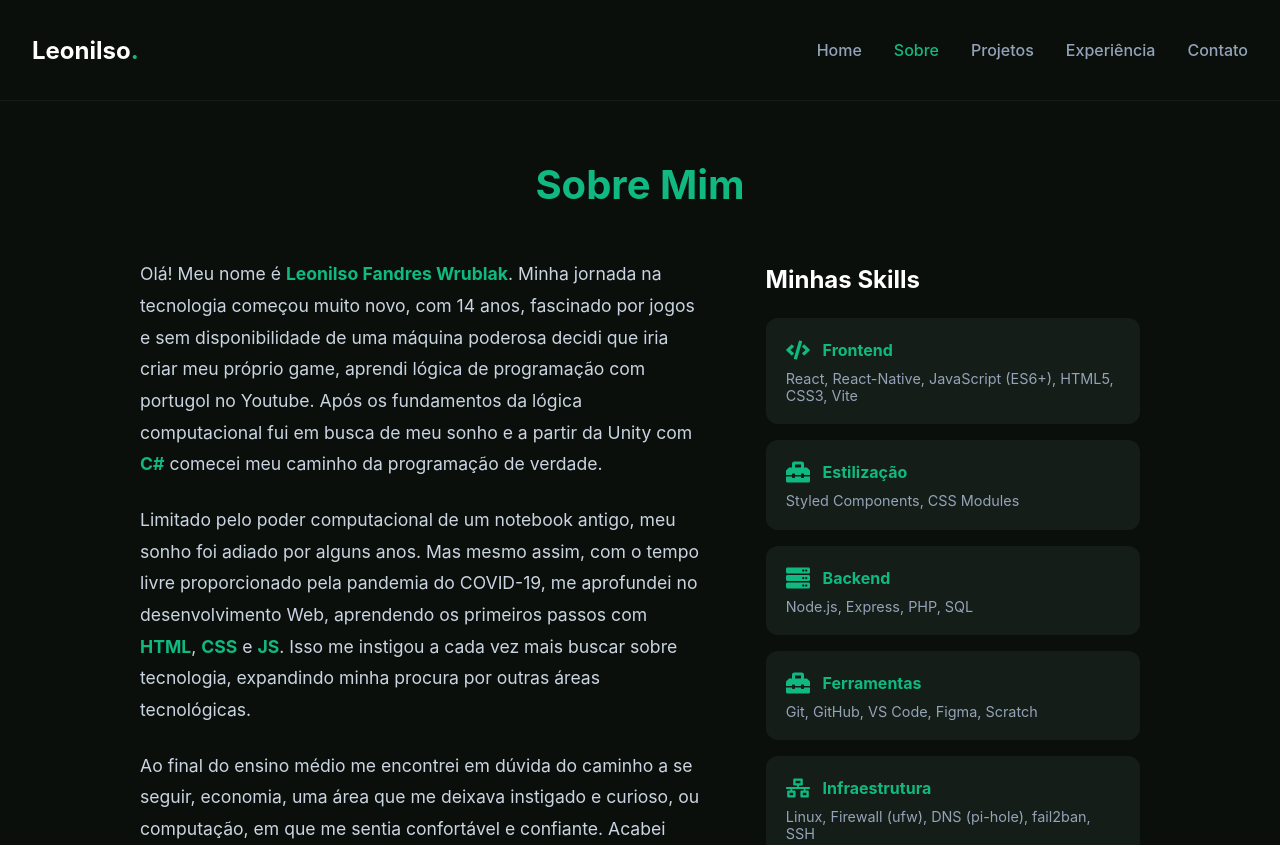
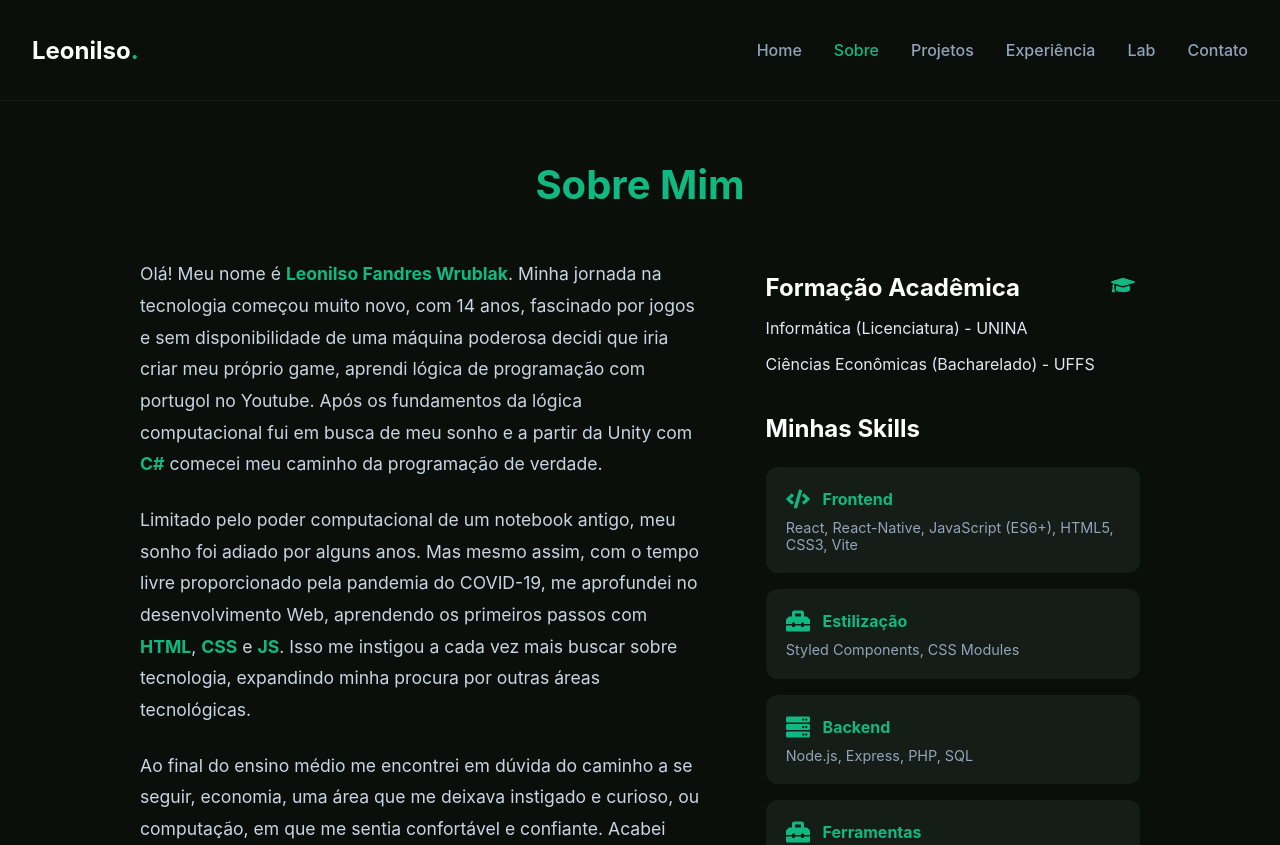
Before and after one commit to leonilso/leonilso-web-site, a React (Vite) app: page /sobre in a window 1280 px wide. Shown: the top 845 px of the page. Built offline with nearby package versions, Linux system fonts and the light colour scheme.

Commit message:
adcionando curso de java

```diff
--- a/src/App.jsx
+++ b/src/App.jsx
@@ -5,6 +5,7 @@ import Sobre from './pages/Sobre';
 import Projetos from './pages/Projetos';
 import Experiencia from './pages/Experiencia';
 import Contato from './pages/Contato';
+import Lab from './pages/Lab'
 function App() {
   return (
     <Router>
@@ -15,6 +16,7 @@ function App() {
           <Route path="/sobre" element={<Sobre />} />
           <Route path="/projetos" element={<Projetos />} />
           <Route path="/experiencia" element={<Experiencia />} />
+          <Route path="/lab" element={<Lab />} />
           <Route path="/contato" element={<Contato />} />
         </Routes>
       </div>
--- a/src/components/Navbar.jsx
+++ b/src/components/Navbar.jsx
@@ -32,6 +32,9 @@ function Navbar() {
           <Link to="/experiencia" className={location.pathname === "/experiencia" ? "active" : ""} onClick={closeMenu}>Experiência</Link>
         </li>
         <li>
+          <Link to="/lab" className={location.pathname === "/lab" ? "active" : ""} onClick={closeMenu}>Lab</Link>
+        </li>
+        <li>
           <Link to="/contato" className={location.pathname === "/contato" ? "active" : ""} onClick={closeMenu}>Contato</Link>
         </li>
       </ul>
--- a/src/pages/Experiencia.jsx
+++ b/src/pages/Experiencia.jsx
@@ -119,6 +119,12 @@ function Experiencia() {
       mes: "jul",
       ano: 2023,
     },
+    {
+      certificado: "Programador Java: Nível Básico",
+      certificadora: "+IFMG",
+      mes: "fev",
+      ano: 2026,
+    },
   ];
 
 
--- /dev/null
+++ b/src/pages/Lab.jsx
@@ -0,0 +1,13 @@
+import React from 'react';
+import './Lab.css';
+
+function Lab() {
+  return (
+    <div>
+        <p>Olá</p>
+    </div>
+
+  );
+}
+
+export default Lab;
--- a/src/pages/Sobre.css
+++ b/src/pages/Sobre.css
@@ -27,10 +27,13 @@
   color: var(--primary-green);
 }
 
-.educacao {
-  margin-top: 2.5rem;
-  padding-top: 2rem;
-  border-top: 1px solid #2d3748;
+.educacao-container {
+  margin-top: 2rem;}
+
+.educacao-container h4 {
+  margin-bottom: 1.5rem;
+  font-size: 1.5rem;
+  color: white;
 }
 
 .edu-item {
--- a/src/pages/Sobre.jsx
+++ b/src/pages/Sobre.jsx
@@ -37,19 +37,22 @@ function Sobre() {
             Durante os anos de 2024 e 2025 minha caminhada na programação só evoluiu, pelas exigências como professor e trabalhos exigidos durante a graduação meus conhecimentos ganharam capilaridade, onde me aprofundei na área de <strong>DEVOPS</strong>, na <strong>infraestrutura de redes</strong>, (por exemplo esse site está hospedado em meu <strong>homelab</strong>), além de criar projetos utilizando <strong>React Native</strong>, APIs usando <strong>Node</strong>, bancos de dados usando <strong>SQL</strong>, automações com Google <strong>App Script</strong>, além de projetos menores para aprendizado com <strong>Python</strong>, <strong>C++</strong> e <strong>PHP</strong>.
           </p>
 
+
+        </div>
+
+        {/* Lado Direito: Skills/Habilidades */}
+        <div>
           <div className="educacao-container">
             <div className="edu-item">
-              <FaGraduationCap className="icon-green" />
               <div>
                 <h4>Formação Acadêmica</h4>
                 <p>Informática (Licenciatura) - UNINA</p>
                 <p>Ciências Econômicas (Bacharelado) - UFFS</p>
               </div>
-            </div>
+              <FaGraduationCap className="icon-green" />
             </div>
           </div>
 
-        {/* Lado Direito: Skills/Habilidades */}
           <div className="sobre-skills">
             <h3>Minhas Skills</h3>
             {skills.map((skill, index) => (
@@ -66,6 +69,9 @@ function Sobre() {
               </div>
             ))}
           </div>
+
+
+        </div>
       </div>
     </div>
   );
```
Also changed, not shown: src/pages/Lab.css (added). Lines whose indentation alone changed are shown as unchanged.
